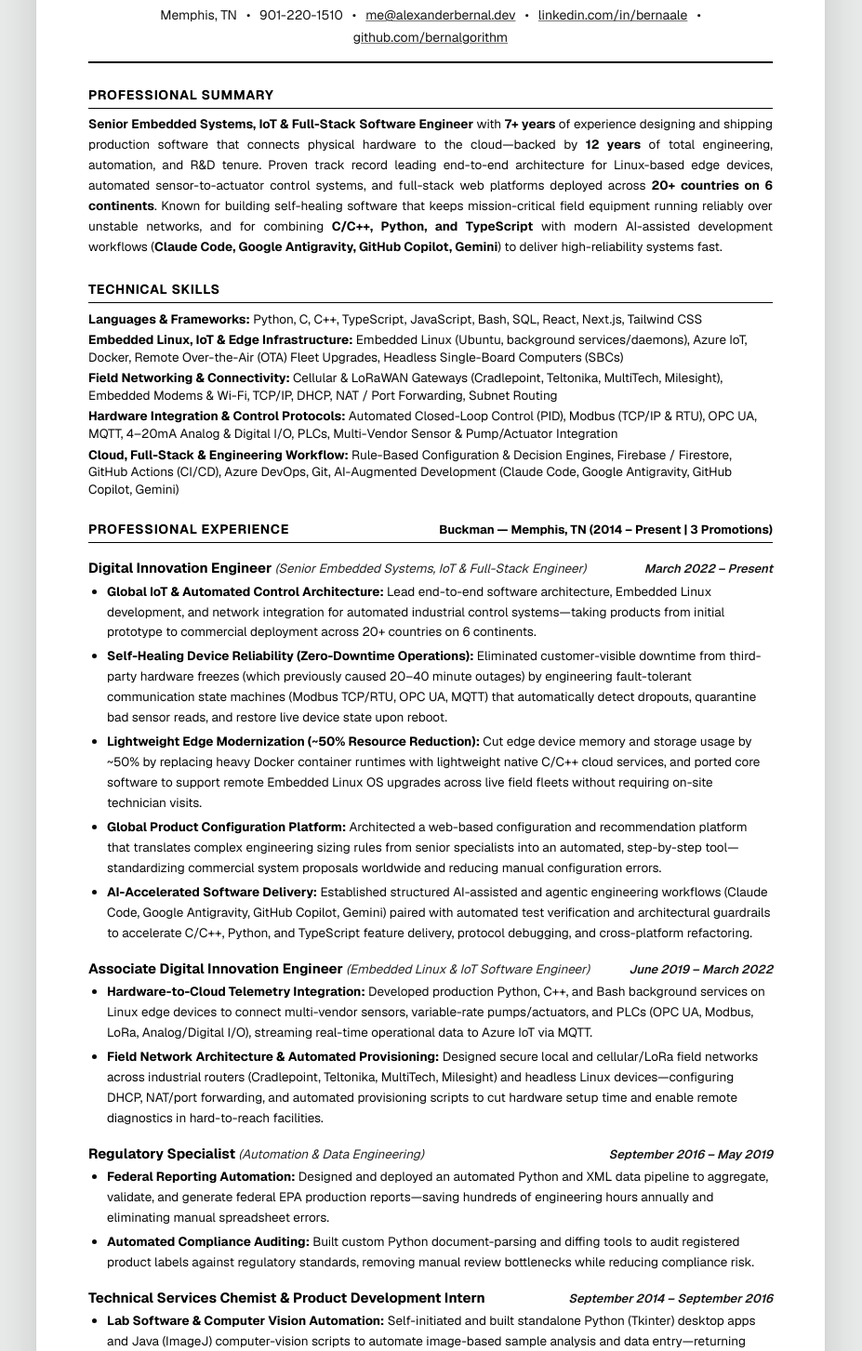
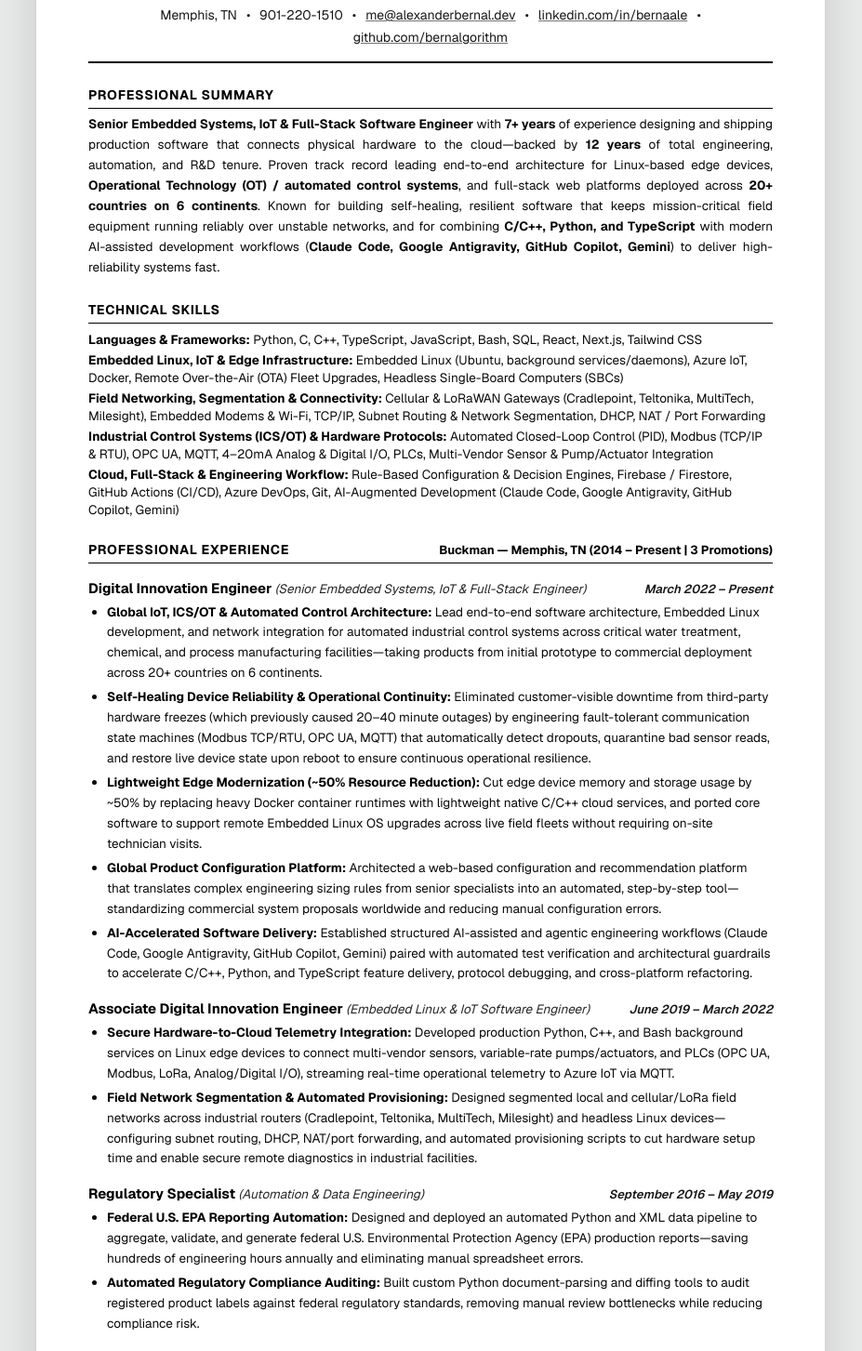
Before and after one commit to bernalgorithm/bernalgorithm, a Next.js app in the folder my-next-app/: page /resume in a window 1280 px wide. Shown: the part 300-1753 px from the top of the page at 93% size, without its empty margins (177-1104 px from the left). Built offline with nearby package versions, Linux system fonts and the light colour scheme.

Commit message:
Highlight ICS/OT, network segmentation, operational resilience, and federal touchpoints on resume

```diff
--- a/my-next-app/app/resume/page.tsx
+++ b/my-next-app/app/resume/page.tsx
@@ -5,7 +5,7 @@ import { PrintResumeButton } from '@/components/PrintResumeButton';
 export const metadata: Metadata = {
   title: 'Resume | Alexander Bernal — Senior Embedded Systems, IoT & Full-Stack Software Engineer',
   description:
-    'Resume of Alexander Bernal: Senior Embedded Systems, IoT, Linux, and Full-Stack Software Engineer.',
+    'Resume of Alexander Bernal: Senior Embedded Systems, IoT/OT, Linux, and Full-Stack Software Engineer.',
 };
 
 const SKILL_GROUPS = [
@@ -19,12 +19,12 @@ const SKILL_GROUPS = [
       'Embedded Linux (Ubuntu, background services/daemons), Azure IoT, Docker, Remote Over-the-Air (OTA) Fleet Upgrades, Headless Single-Board Computers (SBCs)',
   },
   {
-    category: 'Field Networking & Connectivity',
+    category: 'Field Networking, Segmentation & Connectivity',
     skills:
-      'Cellular & LoRaWAN Gateways (Cradlepoint, Teltonika, MultiTech, Milesight), Embedded Modems & Wi-Fi, TCP/IP, DHCP, NAT / Port Forwarding, Subnet Routing',
+      'Cellular & LoRaWAN Gateways (Cradlepoint, Teltonika, MultiTech, Milesight), Embedded Modems & Wi-Fi, TCP/IP, Subnet Routing & Network Segmentation, DHCP, NAT / Port Forwarding',
   },
   {
-    category: 'Hardware Integration & Control Protocols',
+    category: 'Industrial Control Systems (ICS/OT) & Hardware Protocols',
     skills:
       'Automated Closed-Loop Control (PID), Modbus (TCP/IP & RTU), OPC UA, MQTT, 4–20mA Analog & Digital I/O, PLCs, Multi-Vendor Sensor & Pump/Actuator Integration',
   },
@@ -42,12 +42,12 @@ const EXPERIENCE = [
     period: 'March 2022 – Present',
     bullets: [
       {
-        lead: 'Global IoT & Automated Control Architecture',
-        text: 'Lead end-to-end software architecture, Embedded Linux development, and network integration for automated industrial control systems—taking products from initial prototype to commercial deployment across 20+ countries on 6 continents.',
+        lead: 'Global IoT, ICS/OT & Automated Control Architecture',
+        text: 'Lead end-to-end software architecture, Embedded Linux development, and network integration for automated industrial control systems across critical water treatment, chemical, and process manufacturing facilities—taking products from initial prototype to commercial deployment across 20+ countries on 6 continents.',
       },
       {
-        lead: 'Self-Healing Device Reliability (Zero-Downtime Operations)',
-        text: 'Eliminated customer-visible downtime from third-party hardware freezes (which previously caused 20–40 minute outages) by engineering fault-tolerant communication state machines (Modbus TCP/RTU, OPC UA, MQTT) that automatically detect dropouts, quarantine bad sensor reads, and restore live device state upon reboot.',
+        lead: 'Self-Healing Device Reliability & Operational Continuity',
+        text: 'Eliminated customer-visible downtime from third-party hardware freezes (which previously caused 20–40 minute outages) by engineering fault-tolerant communication state machines (Modbus TCP/RTU, OPC UA, MQTT) that automatically detect dropouts, quarantine bad sensor reads, and restore live device state upon reboot to ensure continuous operational resilience.',
       },
       {
         lead: 'Lightweight Edge Modernization (~50% Resource Reduction)',
@@ -69,12 +69,12 @@ const EXPERIENCE = [
     period: 'June 2019 – March 2022',
     bullets: [
       {
-        lead: 'Hardware-to-Cloud Telemetry Integration',
-        text: 'Developed production Python, C++, and Bash background services on Linux edge devices to connect multi-vendor sensors, variable-rate pumps/actuators, and PLCs (OPC UA, Modbus, LoRa, Analog/Digital I/O), streaming real-time operational data to Azure IoT via MQTT.',
+        lead: 'Secure Hardware-to-Cloud Telemetry Integration',
+        text: 'Developed production Python, C++, and Bash background services on Linux edge devices to connect multi-vendor sensors, variable-rate pumps/actuators, and PLCs (OPC UA, Modbus, LoRa, Analog/Digital I/O), streaming real-time operational telemetry to Azure IoT via MQTT.',
       },
       {
-        lead: 'Field Network Architecture & Automated Provisioning',
-        text: 'Designed secure local and cellular/LoRa field networks across industrial routers (Cradlepoint, Teltonika, MultiTech, Milesight) and headless Linux devices—configuring DHCP, NAT/port forwarding, and automated provisioning scripts to cut hardware setup time and enable remote diagnostics in hard-to-reach facilities.',
+        lead: 'Field Network Segmentation & Automated Provisioning',
+        text: 'Designed segmented local and cellular/LoRa field networks across industrial routers (Cradlepoint, Teltonika, MultiTech, Milesight) and headless Linux devices—configuring subnet routing, DHCP, NAT/port forwarding, and automated provisioning scripts to cut hardware setup time and enable secure remote diagnostics in industrial facilities.',
       },
     ],
   },
@@ -84,12 +84,12 @@ const EXPERIENCE = [
     period: 'September 2016 – May 2019',
     bullets: [
       {
-        lead: 'Federal Reporting Automation',
-        text: 'Designed and deployed an automated Python and XML data pipeline to aggregate, validate, and generate federal EPA production reports—saving hundreds of engineering hours annually and eliminating manual spreadsheet errors.',
+        lead: 'Federal U.S. EPA Reporting Automation',
+        text: 'Designed and deployed an automated Python and XML data pipeline to aggregate, validate, and generate federal U.S. Environmental Protection Agency (EPA) production reports—saving hundreds of engineering hours annually and eliminating manual spreadsheet errors.',
       },
       {
-        lead: 'Automated Compliance Auditing',
-        text: 'Built custom Python document-parsing and diffing tools to audit registered product labels against regulatory standards, removing manual review bottlenecks while reducing compliance risk.',
+        lead: 'Automated Regulatory Compliance Auditing',
+        text: 'Built custom Python document-parsing and diffing tools to audit registered product labels against federal regulatory standards, removing manual review bottlenecks while reducing compliance risk.',
       },
     ],
   },
@@ -182,12 +182,13 @@ export default function ResumePage() {
               <strong>7+ years</strong> of experience designing and shipping production software
               that connects physical hardware to the cloud—backed by <strong>12 years</strong> of
               total engineering, automation, and R&amp;D tenure. Proven track record leading
-              end-to-end architecture for Linux-based edge devices, automated sensor-to-actuator
-              control systems, and full-stack web platforms deployed across{' '}
-              <strong>20+ countries on 6 continents</strong>. Known for building self-healing
-              software that keeps mission-critical field equipment running reliably over unstable
-              networks, and for combining <strong>C/C++, Python, and TypeScript</strong> with
-              modern AI-assisted development workflows (
+              end-to-end architecture for Linux-based edge devices,{' '}
+              <strong>Operational Technology (OT) / automated control systems</strong>, and
+              full-stack web platforms deployed across{' '}
+              <strong>20+ countries on 6 continents</strong>. Known for building self-healing,
+              resilient software that keeps mission-critical field equipment running reliably over
+              unstable networks, and for combining <strong>C/C++, Python, and TypeScript</strong>{' '}
+              with modern AI-assisted development workflows (
               <strong>Claude Code, Google Antigravity, GitHub Copilot, Gemini</strong>) to deliver
               high-reliability systems fast.
             </p>
@@ -285,7 +286,7 @@ export default function ResumePage() {
                 >
                   [Case Study]
                 </Link>
-                —plus technical case studies on fault-tolerant IoT architecture{' '}
+                —plus technical case studies on fault-tolerant IoT/OT architecture{' '}
                 <Link
                   href="/posts/self-healing-fieldbus-state-machines"
                   className="underline decoration-neutral-500 hover:text-black print:hidden"
@@ -331,8 +332,9 @@ export default function ResumePage() {
                   <span className="font-semibold italic text-neutral-900">2008 – 2014</span>
                 </div>
                 <p className="text-neutral-900 leading-relaxed mt-0.5">
-                  <strong>NSF Computational Research:</strong> Awarded National Science Foundation
-                  (NSF) funding to model and analyze molecular energy profiles on high-performance{' '}
+                  <strong>NSF Computational Research:</strong> Awarded federal{' '}
+                  <strong>National Science Foundation (NSF)</strong> research funding to model and
+                  analyze molecular energy profiles on high-performance{' '}
                   <strong>Linux supercomputing clusters</strong>.
                 </p>
               </div>
```
Also changed, not shown: 2 other files (tests, documents, lock files or other folders).
